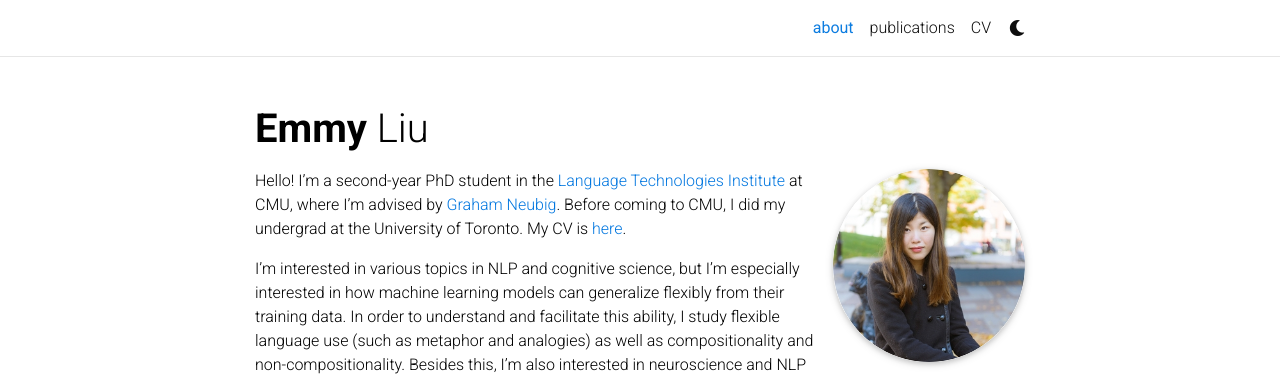
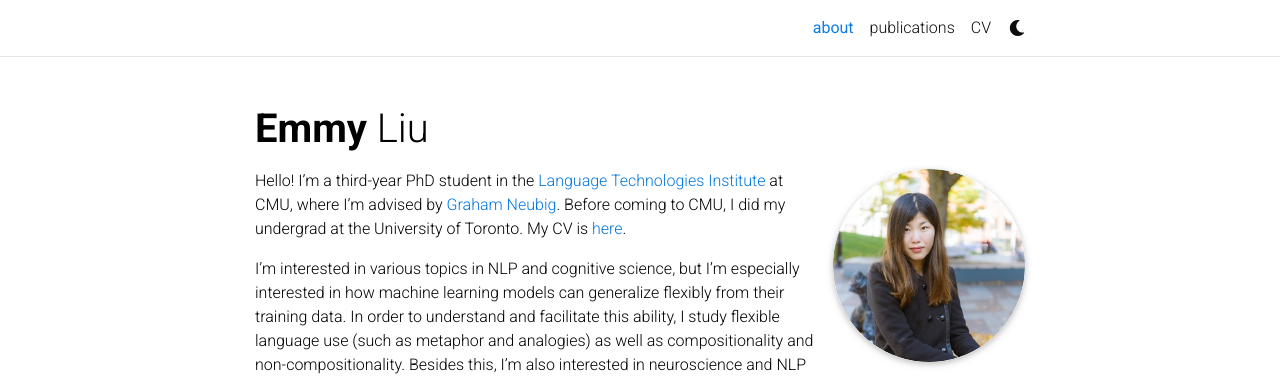
Before and after one commit to nightingal3/nightingal3.github.io, a Jekyll site: the page built from _pages/about.md, in a window 1280 px wide. Shown: the top 376 px of the page. Built offline with Jekyll 4.4.1, drawn with Linux system fonts in a browser that asks for light colours; full-size pictures stand in for the smaller copies a plugin makes; comment, search, counter and statistics services are not loaded; a style sheet for code colours, icons or effects is not loaded.

Commit message:
quick 2023 update

```diff
--- a/_pages/about.md
+++ b/_pages/about.md
@@ -15,7 +15,7 @@
 social: true  # includes social icons at the bottom of the page
 ---
 
-Hello! I'm a second-year PhD student in the [Language Technologies Institute](https://lti.cs.cmu.edu/) at CMU, where I'm advised by [Graham Neubig](http://www.phontron.com/). Before coming to CMU, I did my undergrad at the University of Toronto. My CV is [here](assets/pdf/CV_2022.pdf).
+Hello! I'm a third-year PhD student in the [Language Technologies Institute](https://lti.cs.cmu.edu/) at CMU, where I'm advised by [Graham Neubig](http://www.phontron.com/). Before coming to CMU, I did my undergrad at the University of Toronto. My CV is [here](assets/pdf/CV_2023.pdf).
 
 I'm interested in various topics in NLP and cognitive science, but I'm especially interested in how machine learning models can generalize flexibly from their training data. In order to understand and facilitate this ability, I study flexible language use (such as metaphor and analogies) as well as compositionality and non-compositionality. Besides this, I'm also interested in neuroscience and NLP for social good.
 
```
Also changed, not shown: 4 other files.
